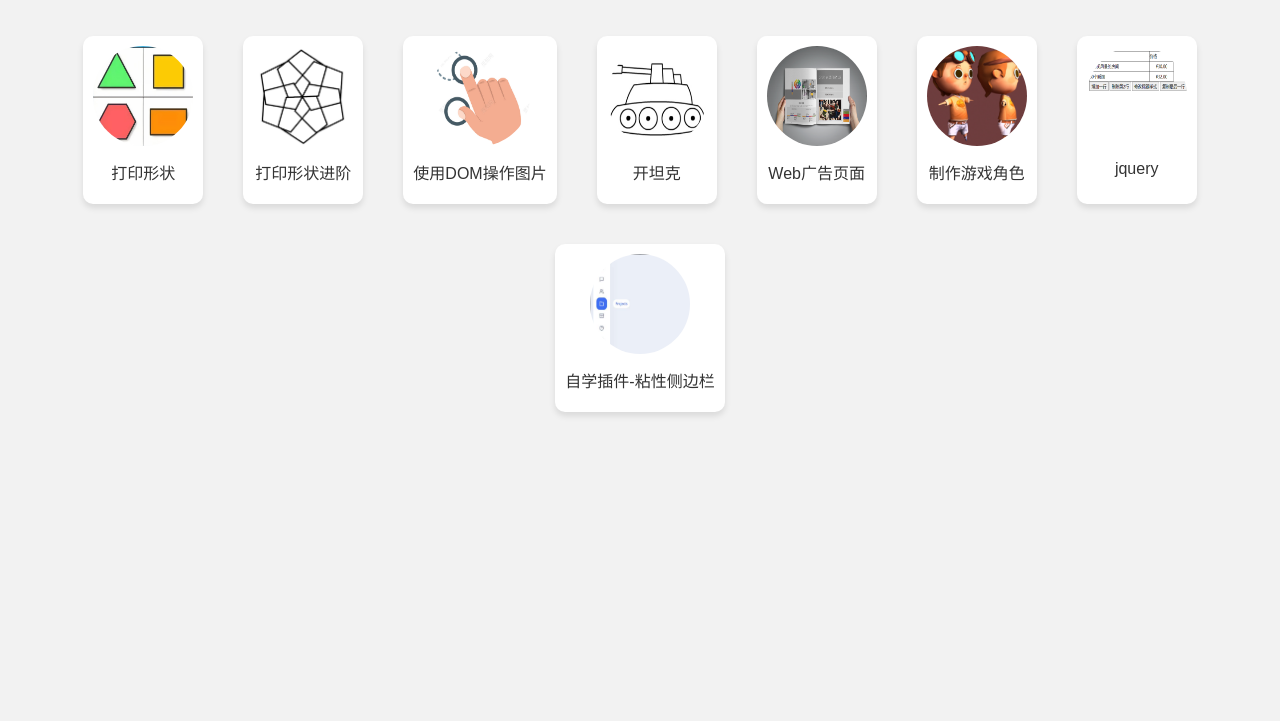
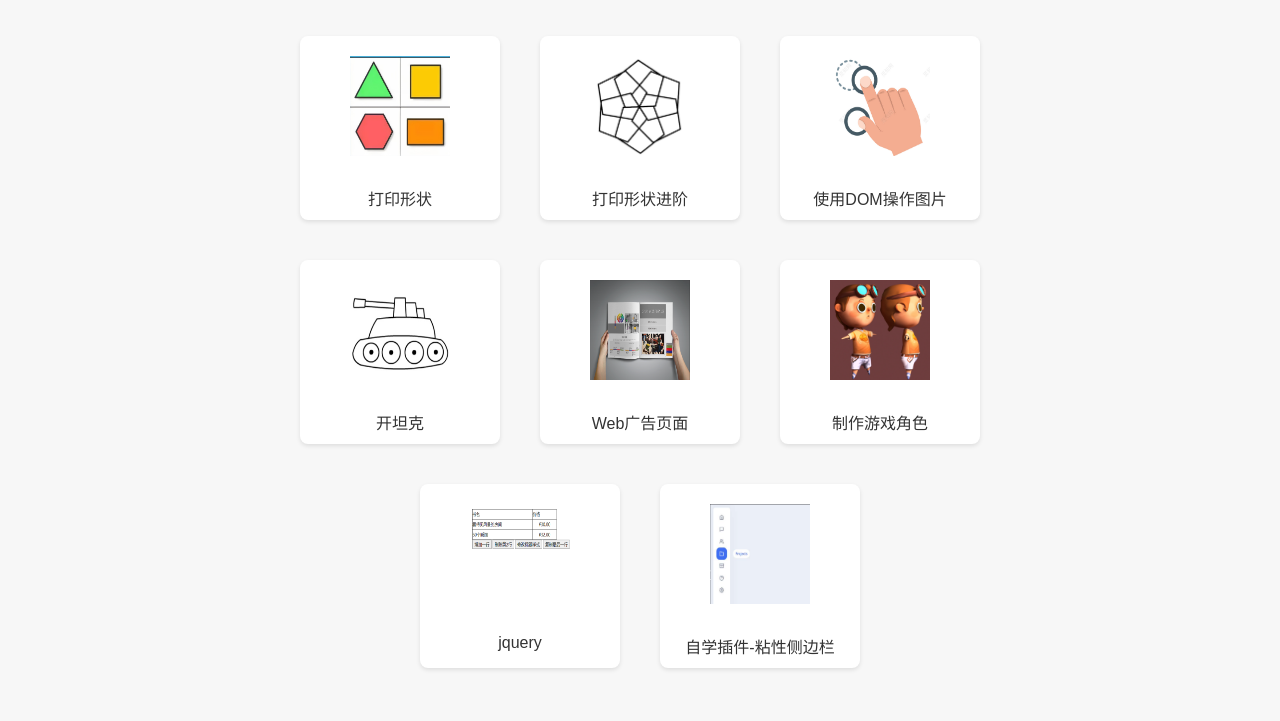
Before and after one commit to zbd923/homework.github.io, a plain HTML site: page index.html in a window 1280 px wide. Shown: the part 79-800 px from the top of the page. Drawn offline with Linux system fonts and the light colour scheme.

Commit message:
Update index.css

```diff
--- a/css/index.css
+++ b/css/index.css
@@ -1,47 +1,51 @@
 body {
     font-family: Arial, sans-serif;
-            background-color: #f2f2f2;
+    background-color: #f7f7f7;
     margin: 0;
     padding: 0;
 }
 
 h2 {
     text-align: center;
-            color: #333;
-            margin-top: 20px;
+    margin-top: 30px;
 }
 
 .container {
-            text-align: center;
-            margin-top: 50px;
     display: flex;
-            flex-direction: row; /* Changed to row for horizontal layout */
-            justify-content: center; /* Centers items horizontally */
-            flex-wrap: wrap; /* Allows items to wrap to the next line if needed */
-            gap: 20px; /* Adds space between the items */
+    flex-wrap: wrap;
+    justify-content: center;
+    margin: 30px auto;
+    max-width: 800px;
 }
 
 .item {
-            margin: 10px;
-            padding: 10px;
-            border-radius: 10px;
-            box-shadow: 0 4px 6px rgba(0, 0, 0, 0.1);
+    width: 200px;
+    margin: 20px;
     background-color: #fff;
+    border-radius: 8px;
+    box-shadow: 0 2px 4px rgba(0, 0, 0, 0.1);
+    text-align: center;
 }
 
 .item img {
+    width: 100px;
     height: 100px;
-            width: 100px;
-            border-radius: 50%;
+    margin: 20px auto;
+    display: block;
 }
 
 .item a {
     display: block;
     color: #333;
     text-decoration: none;
-            margin: 10px 0;
+    padding: 10px 0;
 }
 
-        .item a:hover {
-            color: #666;
+.item:hover {
+    transform: translateY(-5px);
+    transition: transform 0.3s ease;
 }
+
+.item:hover img {
+    filter: grayscale(100%);
+}
```
Lines whose indentation alone changed are shown as unchanged.
